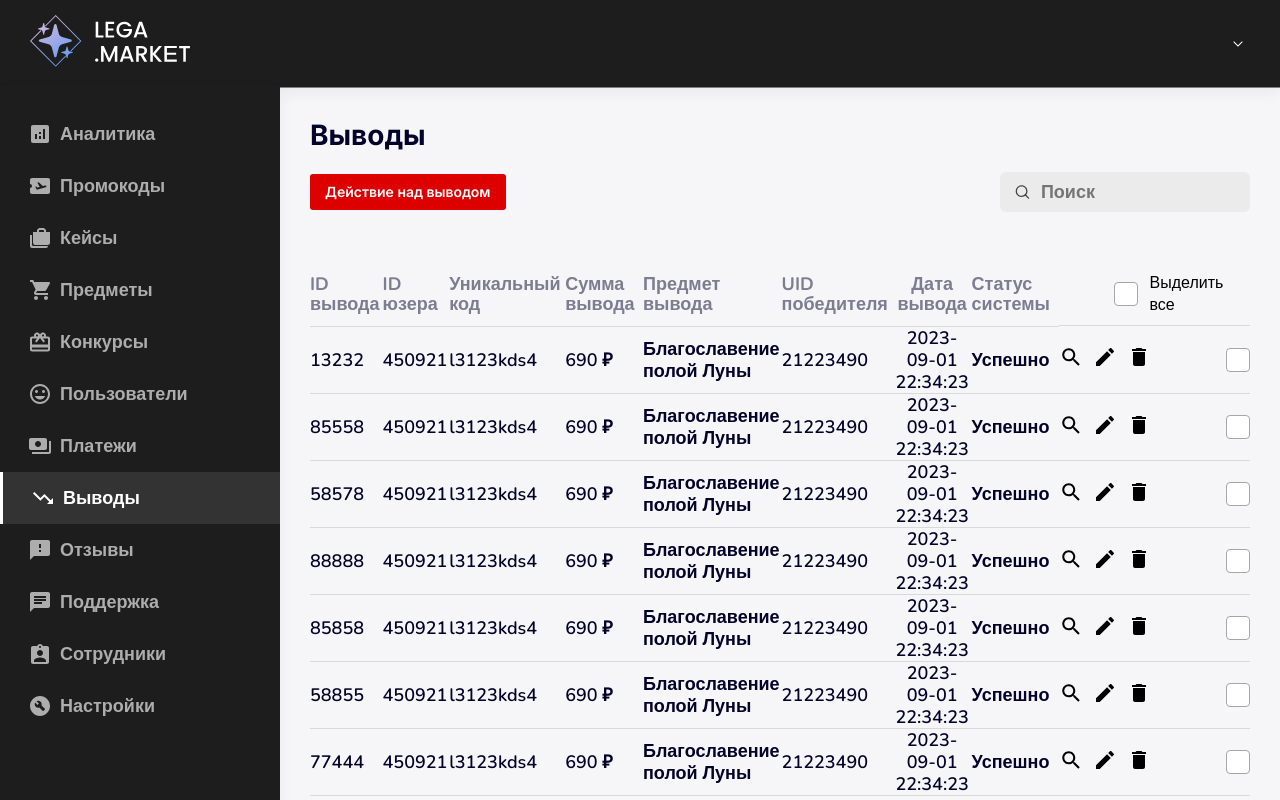
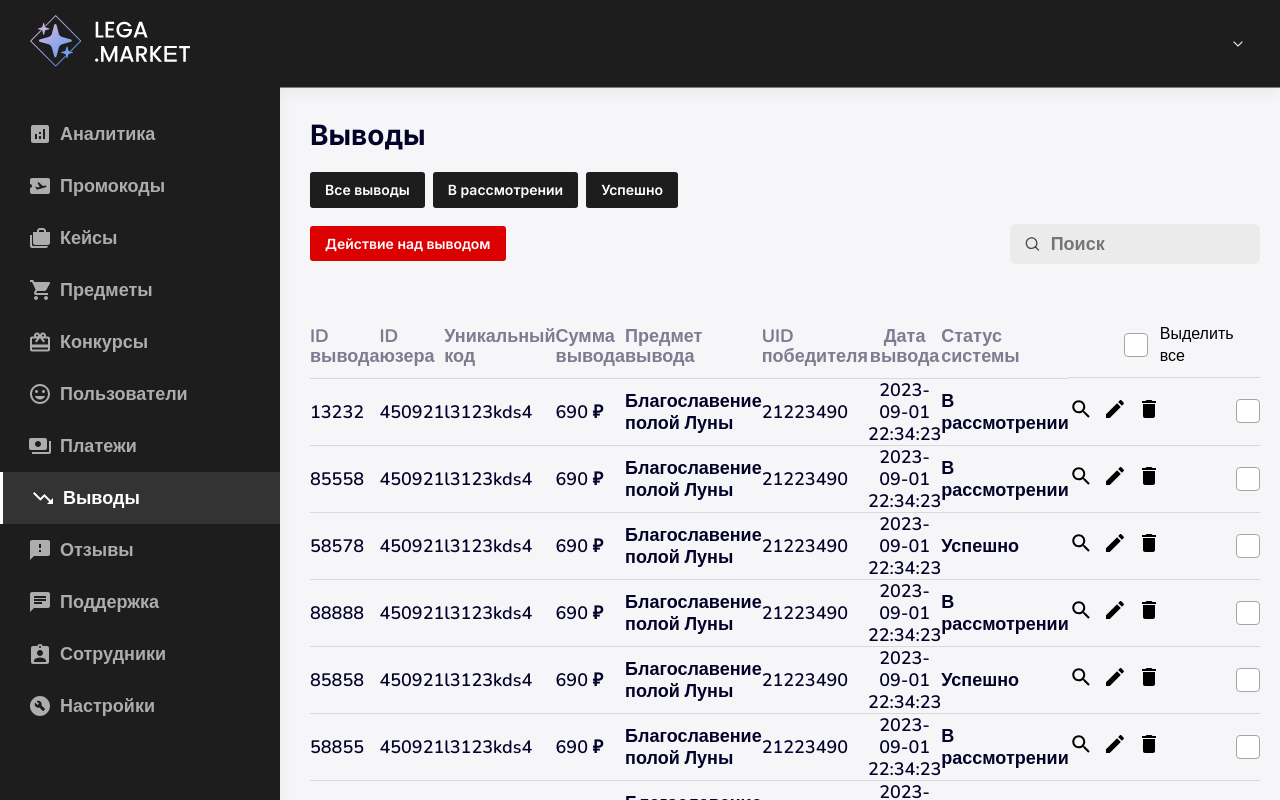
Before and after one commit to diorm47/lp-admin, a React (Create React App) app: page /conclusions in a window 1280 px wide. Shown: the top 800 px of the page. Built offline with nearby package versions, Linux system fonts and the light colour scheme; no server answers; sample sign-in values are in the browser's storage.

Commit message:
categories filters

```diff
--- a/src/pages/cases/cases.css
+++ b/src/pages/cases/cases.css
@@ -11,8 +11,8 @@
 .top_cases_actions .add_case_btn {
   background: #358ed7;
 }
-.top_cases_actions .add_categories_btn  {
-  background: #fb8a01 ;
+.top_cases_actions .add_categories_btn {
+  background: #fb8a01;
 }
 .top_cases_actions button:nth-child(4) {
   background: #39b54a;
@@ -34,7 +34,10 @@
   color: #1d1d1d;
   transition: all 0.3s ease;
 }
-
+.top_active_filter {
+  background: #d6d6d6 !important;
+  color: #1d1d1d;
+}
 .cases_top_actions {
   display: flex;
   align-items: center;
--- a/src/pages/cases/cases.jsx
+++ b/src/pages/cases/cases.jsx
@@ -58,13 +58,23 @@ function Cases() {
       })
       .then((res) => {
         handleGetCases();
-        snackbarActions("Кейс удалён!")
+        snackbarActions("Кейс удалён!");
       })
       .catch((error) => {
         console.log("error", error);
       });
   };
 
+  const [activeFilter, setActiveFilter] = useState("");
+  const filterItems = (type) => {
+    setActiveFilter(type);
+    if (type !== "all") {
+      const filtered = casesItems.filter((item) => item.category_id == type);
+      setCases(filtered);
+    } else {
+      setCases(casesItems.slice(0, 10));
+    }
+  };
 
   return (
     <>
@@ -136,12 +146,27 @@ function Cases() {
         <div className="template_page_content">
           <div className="cases_wrapper">
             <div className="cases_top_togglers">
-              <button className="main_btn">
+              <button
+                class={
+                  activeFilter == "all"
+                    ? "main_btn top_active_filter"
+                    : "main_btn"
+                }
+                onClick={() => filterItems("all")}
+              >
                 <p>Все кейсы</p>
               </button>
               {categories && categories[0]
                 ? categories.map((categories) => (
-                    <button className="main_btn" key={categories.name}>
+                    <button
+                      className={
+                        activeFilter == categories.category_id
+                          ? "main_btn top_active_filter"
+                          : "main_btn"
+                      }
+                      key={categories.name}
+                      onClick={() => filterItems(categories.category_id)}
+                    >
                       <p>{categories.name}</p>
                     </button>
                   ))
--- a/src/pages/conclusions/conclusions.jsx
+++ b/src/pages/conclusions/conclusions.jsx
@@ -16,7 +16,7 @@ function Conclusions() {
       bonus: "100 ₽",
       payment_type: "Qiwi",
       payment_date: "2023-09-01 22:34:23",
-      payment_status: "Успешно",
+      payment_status: "В рассмотрении",
     },
     {
       payment_id: 85558,
@@ -26,7 +26,7 @@ function Conclusions() {
       bonus: "100 ₽",
       payment_type: "Qiwi",
       payment_date: "2023-09-01 22:34:23",
-      payment_status: "Успешно",
+      payment_status: "В рассмотрении",
     },
     {
       payment_id: 58578,
@@ -46,7 +46,7 @@ function Conclusions() {
       bonus: "100 ₽",
       payment_type: "Qiwi",
       payment_date: "2023-09-01 22:34:23",
-      payment_status: "Успешно",
+      payment_status: "В рассмотрении",
     },
     {
       payment_id: 85858,
@@ -66,7 +66,7 @@ function Conclusions() {
       bonus: "100 ₽",
       payment_type: "Qiwi",
       payment_date: "2023-09-01 22:34:23",
-      payment_status: "Успешно",
+      payment_status: "В рассмотрении",
     },
     {
       payment_id: 77444,
@@ -86,7 +86,7 @@ function Conclusions() {
       bonus: "100 ₽",
       payment_type: "Qiwi",
       payment_date: "2023-09-01 22:34:23",
-      payment_status: "Успешно",
+      payment_status: "В рассмотрении",
     },
     {
       payment_id: 87545,
@@ -106,7 +106,7 @@ function Conclusions() {
       bonus: "100 ₽",
       payment_type: "Qiwi",
       payment_date: "2023-09-01 22:34:23",
-      payment_status: "Успешно",
+      payment_status: "В рассмотрении",
     },
     {
       payment_id: 96723,
@@ -126,7 +126,7 @@ function Conclusions() {
       bonus: "100 ₽",
       payment_type: "Qiwi",
       payment_date: "2023-09-01 22:34:23",
-      payment_status: "Успешно",
+      payment_status: "В рассмотрении",
     },
     {
       payment_id: 10032,
@@ -146,7 +146,7 @@ function Conclusions() {
       bonus: "100 ₽",
       payment_type: "Qiwi",
       payment_date: "2023-09-01 22:34:23",
-      payment_status: "Успешно",
+      payment_status: "В рассмотрении",
     },
     {
       payment_id: 16232,
@@ -166,7 +166,7 @@ function Conclusions() {
       bonus: "100 ₽",
       payment_type: "Qiwi",
       payment_date: "2023-09-01 22:34:23",
-      payment_status: "Успешно",
+      payment_status: "В рассмотрении",
     },
     {
       payment_id: 234444,
@@ -176,7 +176,7 @@ function Conclusions() {
       bonus: "100 ₽",
       payment_type: "Qiwi",
       payment_date: "2023-09-01 22:34:23",
-      payment_status: "Успешно",
+      payment_status: "В рассмотрении",
     },
   ];
   const [payments, setUsers] = useState([]);
@@ -185,7 +185,6 @@ function Conclusions() {
   const aboutConclusion = (id) => {
     navigate(`/conclusion/${id}`);
   };
-
   const [selected, setSelected] = useState([]);
 
   const toggleSelected = (data) => {
@@ -209,10 +208,52 @@ function Conclusions() {
     }
   };
 
+  const [activeFilter, setActiveFilter] = useState("");
+  const filterItems = (type) => {
+    setActiveFilter(type);
+    if (type !== "all") {
+      const filtered = paymentsData.filter(
+        (item) => item.payment_status == type
+      );
+      setUsers(filtered);
+    } else {
+      setUsers(paymentsData.slice(0, 10));
+    }
+  };
   return (
     <div className="template_page analytics_page">
       <div className="template_page_title">
         <h1>Выводы</h1>
+      </div>
+      <div class="cases_top_togglers">
+        <button
+          class={
+            activeFilter == "all" ? "main_btn top_active_filter" : "main_btn"
+          }
+          onClick={() => filterItems("all")}
+        >
+          <p>Все выводы</p>
+        </button>
+        <button
+          class={
+            activeFilter == "В рассмотрении"
+              ? "main_btn top_active_filter"
+              : "main_btn"
+          }
+          onClick={() => filterItems("В рассмотрении")}
+        >
+          <p>В рассмотрении</p>
+        </button>
+        <button
+          class={
+            activeFilter == "Успешно"
+              ? "main_btn top_active_filter"
+              : "main_btn"
+          }
+          onClick={() => filterItems("Успешно")}
+        >
+          <p>Успешно</p>
+        </button>
       </div>
       <div className="cases_top_actions">
         <button className="main_btn main_btn_template_red">
```
Also changed, not shown: src/pages/create-case/create-case.jsx (+8 -3 lines).
